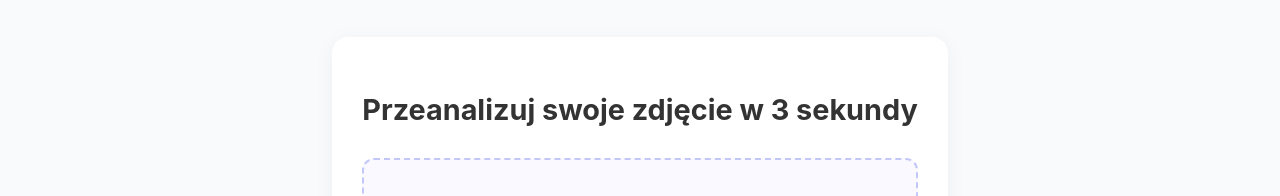
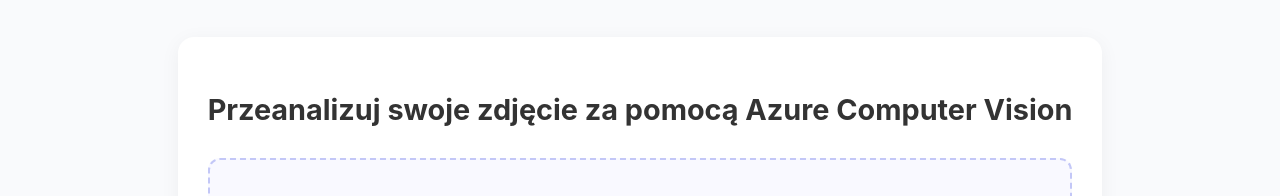
Before and after one commit to wzolichowski/inzynierska, a plain HTML site: page index.html in a window 1280 px wide. Shown: the part 205-401 px from the top of the page. Drawn offline with Linux system fonts and the light colour scheme; a script that the page names is missing.

Commit message:
modified index

```diff
--- a/index.html
+++ b/index.html
@@ -86,7 +86,7 @@
       <div class="content">
         <!-- Hero Upload Section (shown when NOT logged in) -->
         <div id="heroSection" class="hero-section">
-          <h2 class="hero-title">Przeanalizuj swoje zdjęcie w 3 sekundy</h2>
+          <h2 class="hero-title">Przeanalizuj swoje zdjęcie za pomocą Azure Computer Vision</h2>
 
           <div class="hero-upload-zone" id="heroUploadZone">
             <div class="upload-icon-large">📤</div>
```
